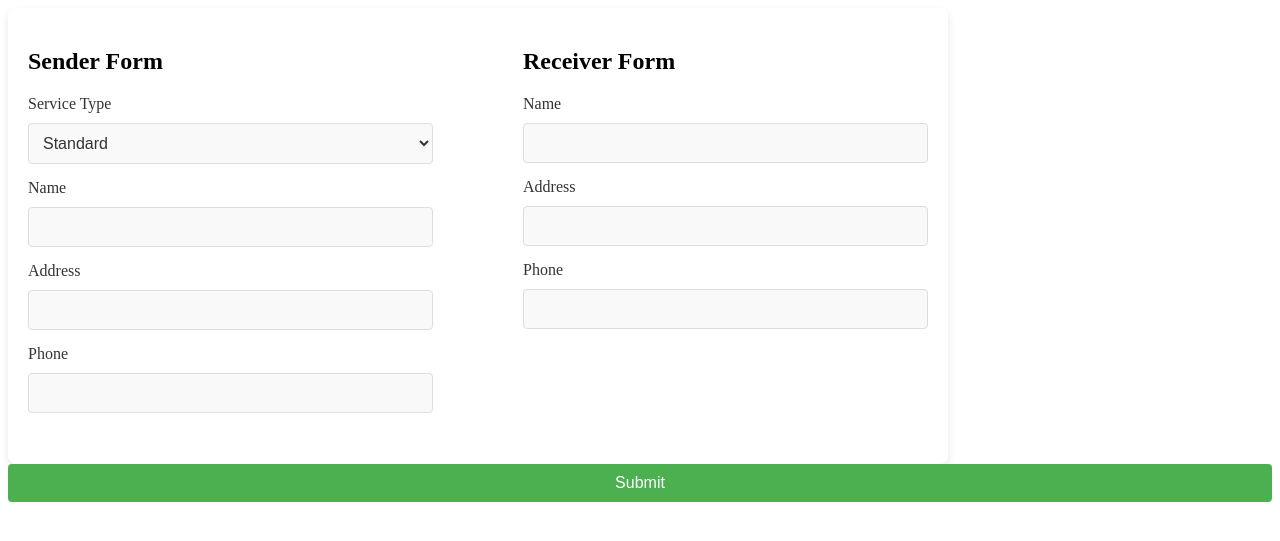
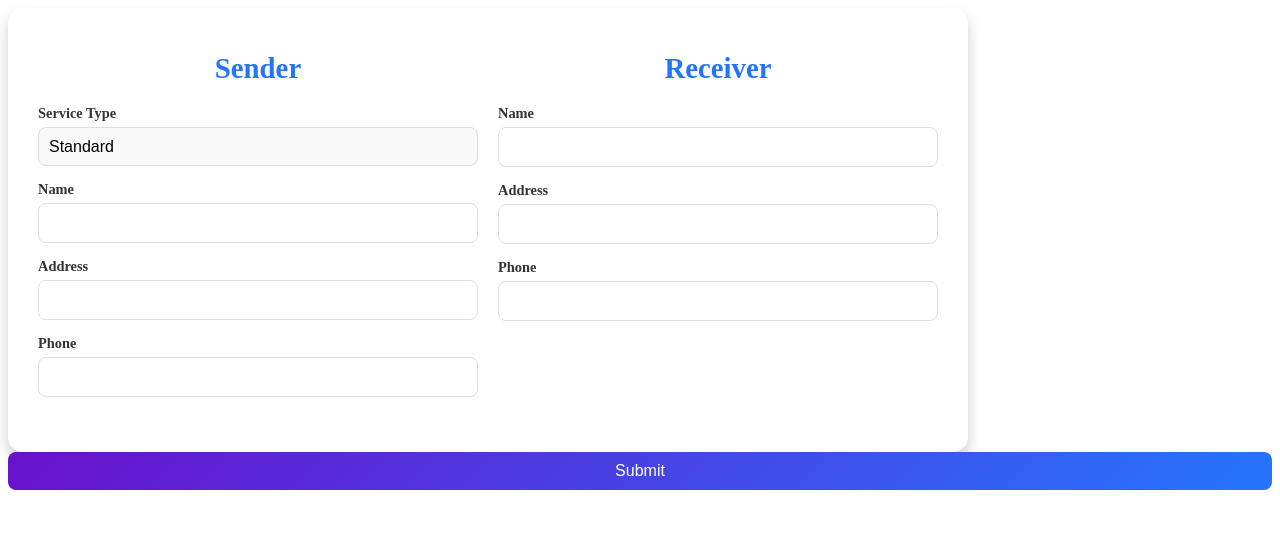
Before and after one commit to shahriarnaiem-rafi/Fast-Track, a PHP site: page /adminpannel/pages/user-management/usersection.php in a window 1280 px wide. Shown: the top 541 px of the page. Run offline with PHP 8.4, Linux system fonts and the light colour scheme.

Commit message:
added user section

```diff
--- a/adminpannel/pages/user-management/usersection.php
+++ b/adminpannel/pages/user-management/usersection.php
@@ -1,24 +1,39 @@
+
+        <!DOCTYPE html>
+<html lang="en">
+<head>
+    <meta charset="UTF-8">
+    <meta name="viewport" content="width=device-width, initial-scale=1.0">
+    <title>Receipt Form</title>
     <style>
+        /* General Styling */
+
+
         .form-container {
             display: flex;
             justify-content: space-between;
             gap: 20px;
-        background-color: #fff;
-        padding: 20px;
-        border-radius: 8px;
-        box-shadow: 0 4px 8px rgba(0, 0, 0, 0.1);
-        width: 80%;
+            background: #ffffff;
+            border-radius: 15px;
+            padding: 20px 30px;
+            box-shadow: 0 8px 15px rgba(0, 0, 0, 0.2);
             max-width: 900px;
+            width: 100%;
+            color: #333;
         }
 
-    .form-section {
-        width: 45%;
+        h2 {
+            text-align: center;
+            margin-bottom: 20px;
+            font-size: 1.8rem;
+            color: #2575fc;
         }
 
         label {
+            font-weight: bold;
+            margin-bottom: 5px;
             display: block;
-        margin-bottom: 10px;
-        font-size: 16px;
+            font-size: 0.9rem;
             color: #333;
         }
 
@@ -29,57 +44,121 @@
             padding: 10px;
             margin-bottom: 15px;
             border: 1px solid #ddd;
-        border-radius: 4px;
-        font-size: 16px;
-        color: #333;
-        background-color: #f9f9f9;
+            border-radius: 8px;
+            box-sizing: border-box;
+            font-size: 1rem;
+            outline: none;
+            transition: border-color 0.3s;
         }
 
-    input[type="submit"] {
+        input[type="text"]:focus,
+        input[type="tel"]:focus,
+        select:focus {
+            border-color: #2575fc;
+        }
+
+        select {
+            background-color: #f9f9f9;
+            appearance: none;
+            font-size: 1rem;
+        }
+
+        .button {
             width: 100%;
             padding: 10px;
-        background-color: #4CAF50;
-        color: white;
+            background: linear-gradient(135deg, #6a11cb, #2575fc);
             border: none;
-        border-radius: 4px;
-        font-size: 16px;
+            border-radius: 8px;
+            color: #fff;
+            font-size: 1rem;
             cursor: pointer;
-        transition: background-color 0.3s ease;
+            transition: background 0.3s;
         }
 
-    input[type="submit"]:hover {
-        background-color: #45a049;
+        .button:hover {
+            background: linear-gradient(135deg, #2575fc, #6a11cb);
         }
 
-    input[type="submit"]:active {
-        background-color: #3e8e41;
-    }
-
-    .receipt {
-        background-color: #fff;
-        padding: 20px;
-        border-radius: 8px;
-        box-shadow: 0 4px 8px rgba(0, 0, 0, 0.1);
-        width: 80%;
-        max-width: 900px;
-        margin-top: 20px;
-    }
-
-    .receipt h3 {
-        text-align: center;
+        .form-section {
+            flex: 1;
             margin-bottom: 20px;
         }
 
-    .receipt p {
-        font-size: 16px;
-        color: #333;
+        /* Receipt Styling */
+        #receipt {
+            background: #fff;
+            border: 1px solid #000;
+            padding: 20px;
+            max-width: 800px;
+            margin: 20px auto;
+            font-family: Arial, sans-serif;
+            color: #000;
+        }
+
+        .receipt-header {
+            text-align: center;
+            margin-bottom: 10px;
+            font-weight: bold;
+            text-transform: uppercase;
+            font-size: 1.2rem;
+            border-bottom: 1px solid #000;
+            padding-bottom: 10px;
+        }
+
+        .receipt-row {
+            display: flex;
+            justify-content: space-between;
+            margin-bottom: 10px;
+        }
+
+        .receipt-row div {
+            flex: 1;
+            text-align: center;
+            font-size: 0.9rem;
+            padding: 5px;
+            border: 1px solid #000;
+        }
+
+        .receipt-ref {
+            text-align: right;
+            margin: 10px 0;
+            font-weight: bold;
+        }
+
+        .receipt-details {
+            border: 1px solid #000;
+            padding: 10px;
+            margin-top: 10px;
+        }
+
+        .receipt-footer {
+            text-align: center;
+            margin-top: 10px;
+            font-size: 0.8rem;
+            border-top: 1px solid #000;
+            padding-top: 10px;
+        }
+
+        .receipt-footer p {
+            margin: 2px 0;
+        }
+
+        .print-button {
+            margin-top: 10px;
+            text-align: center;
+        }/* Hide Print Button during Printing */
+        @media print {
+            .print-button {
+                display: none;
+            }
         }
     </style>
-
+</head>
+<body>
     <div class="form-container">
         <!-- Sender Form -->
         <div class="form-section">
-        <h2>Sender Form</h2>
+            <h2>Sender</h2>
             <form id="senderForm">
                 <label for="service">Service Type</label>
                 <select id="service" name="service">
@@ -100,7 +179,7 @@
 
         <!-- Receiver Form -->
         <div class="form-section">
-        <h2>Receiver Form</h2>
+            <h2>Receiver</h2>
             <form id="receiverForm">
                 <label for="receiverName">Name</label>
                 <input type="text" id="receiverName" name="receiverName" required>
@@ -114,52 +193,75 @@
         </div>
     </div>
 
-<input type="submit" value="Submit" id="submitBtn">
+    <input type="button" value="Submit" id="submitBtn" class="button">
 
-<div class="receipt" id="receipt" style="display: none;">
-    <h3>Receipt</h3>
-    <p><strong>Sender:</strong></p>
-    <p><strong>Name:</strong> <span id="receiptSenderName"></span></p>
-    <p><strong>Address:</strong> <span id="receiptSenderAddress"></span></p>
-    <p><strong>Phone:</strong> <span id="receiptSenderPhone"></span></p>
-    <p><strong>Service Type:</strong> <span id="receiptService"></span></p>
-
-    <p><strong>Receiver:</strong></p>
-    <p><strong>Name:</strong> <span id="receiptReceiverName"></span></p>
-    <p><strong>Address:</strong> <span id="receiptReceiverAddress"></span></p>
-    <p><strong>Phone:</strong> <span id="receiptReceiverPhone"></span></p>
+    <div id="receipt" style="display: none;">
+        <div class="receipt-header">
+            Sundarban Courier Service (PVT.) LTD.
+        </div>
+        <div class="receipt-row">
+            <div>
+                <strong>Origin</strong>
+                <p id="receiptOrigin">---</p>
+            </div>
+            <div>
+                <strong>Destination</strong>
+                <p id="receiptDestination">---</p>
+            </div>
+        </div>
+        <div class="receipt-ref">
+            Ref. No: <span id="receiptRefNo">12345678</span>
+        </div>
+        <div class="receipt-details">
+            <p><strong>From:</strong></p>
+            <p>Name: <span id="receiptSenderName"></span></p>
+            <p>Address: <span id="receiptSenderAddress"></span></p>
+            <p>Phone: <span id="receiptSenderPhone"></span></p>
+            <p><strong>To:</strong></p>
+            <p>Name: <span id="receiptReceiverName"></span></p>
+            <p>Address: <span id="receiptReceiverAddress"></span></p>
+            <p>Phone: <span id="receiptReceiverPhone"></span></p>
+        </div>
+        <div class="receipt-footer">
+            <p>Head Office: Dhaka</p>
+            <p>Corporate Office: Chittagong</p>
+        </div>
+        <div class="print-button">
+            <button onclick="printReceipt()">Print</button>
+        </div>
     </div>
 
     <script>
-    const senderForm = document.getElementById('senderForm');
-    const receiverForm = document.getElementById('receiverForm');
-    const receipt = document.getElementById('receipt');
-    const submitBtn = document.getElementById('submitBtn');
-
-    submitBtn.addEventListener('click', function(event) {
-        event.preventDefault();
-
-        // Gather data from the sender form
+        document.getElementById('submitBtn').addEventListener('click', function () {
+            // Gather data from forms
             const senderName = document.getElementById('senderName').value;
             const senderAddress = document.getElementById('senderAddress').value;
             const senderPhone = document.getElementById('senderPhone').value;
-        const service = document.getElementById('service').value;
-
-        // Gather data from the receiver form
             const receiverName = document.getElementById('receiverName').value;
             const receiverAddress = document.getElementById('receiverAddress').value;
             const receiverPhone = document.getElementById('receiverPhone').value;
 
-        // Display receipt
+            // Update receipt content
             document.getElementById('receiptSenderName').textContent = senderName;
             document.getElementById('receiptSenderAddress').textContent = senderAddress;
             document.getElementById('receiptSenderPhone').textContent = senderPhone;
-        document.getElementById('receiptService').textContent = service;
             document.getElementById('receiptReceiverName').textContent = receiverName;
             document.getElementById('receiptReceiverAddress').textContent = receiverAddress;
             document.getElementById('receiptReceiverPhone').textContent = receiverPhone;
 
-        // Show the receipt
-        receipt.style.display = 'block';
+            // Show receipt
+            document.getElementById('receipt').style.display = 'block';
         });
+
+        function printReceipt() {
+            const receiptContent = document.getElementById('receipt').innerHTML;
+            const printWindow = window.open('', '_blank', 'width=800,height=600');
+            printWindow.document.write('<html><head><title>Print Receipt</title></head><body>');
+            printWindow.document.write(receiptContent);
+            printWindow.document.write('</body></html>');
+            printWindow.document.close();
+            printWindow.print();
+        }
     </script>
+</body>
+</html>
```
Lines whose indentation alone changed are shown as unchanged.
